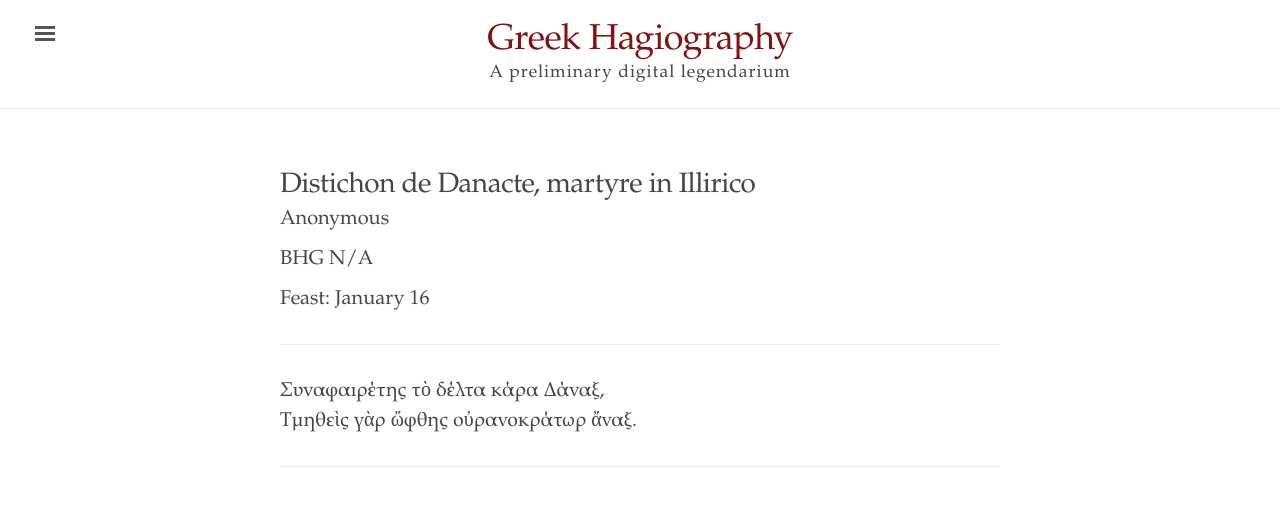
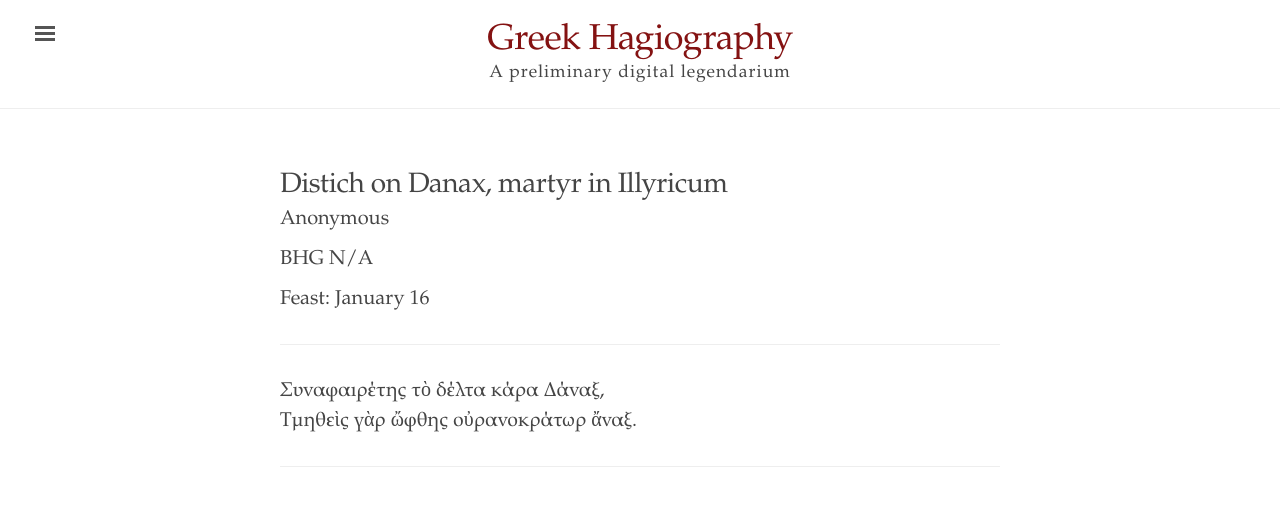
Before and after one commit to cjkoepke1/greek-hagiography, a Jekyll site: the page built from _texts/distichon-de-danacte.md, in a window 1280 px wide. Shown: the top 506 px of the page. Built offline with Jekyll 4.4.1, drawn with Linux system fonts in a browser that asks for light colours.

Commit message:
Title to English

```diff
--- a/_texts/distichon-de-danacte.md
+++ b/_texts/distichon-de-danacte.md
@@ -1,6 +1,6 @@
 ---
 layout: poem
-title: Distichon de Danacte, martyre in Illirico
+title: Distich on Danax, martyr in Illyricum
 bhg: N/A
 feast: January 16
 author: Anonymous
```
